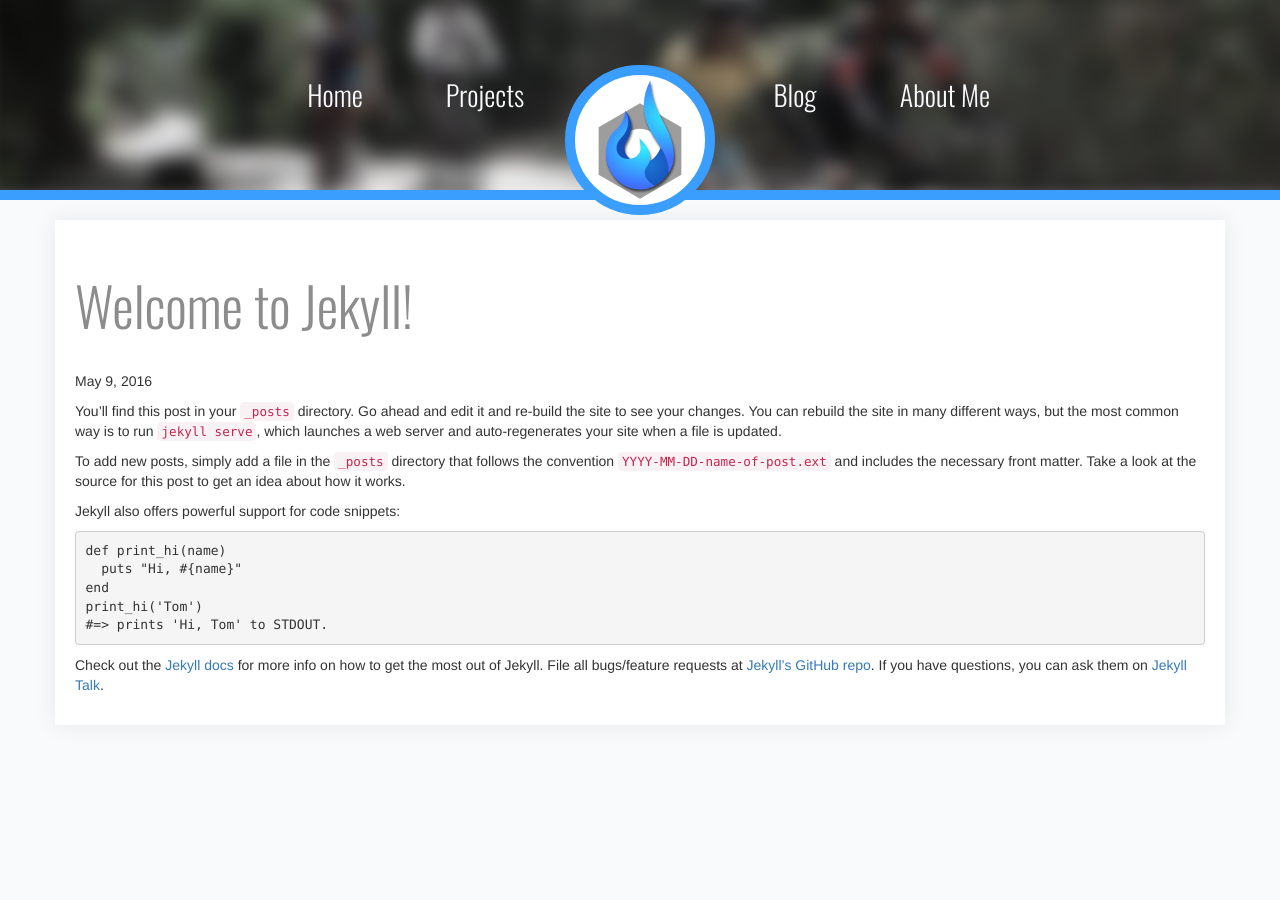
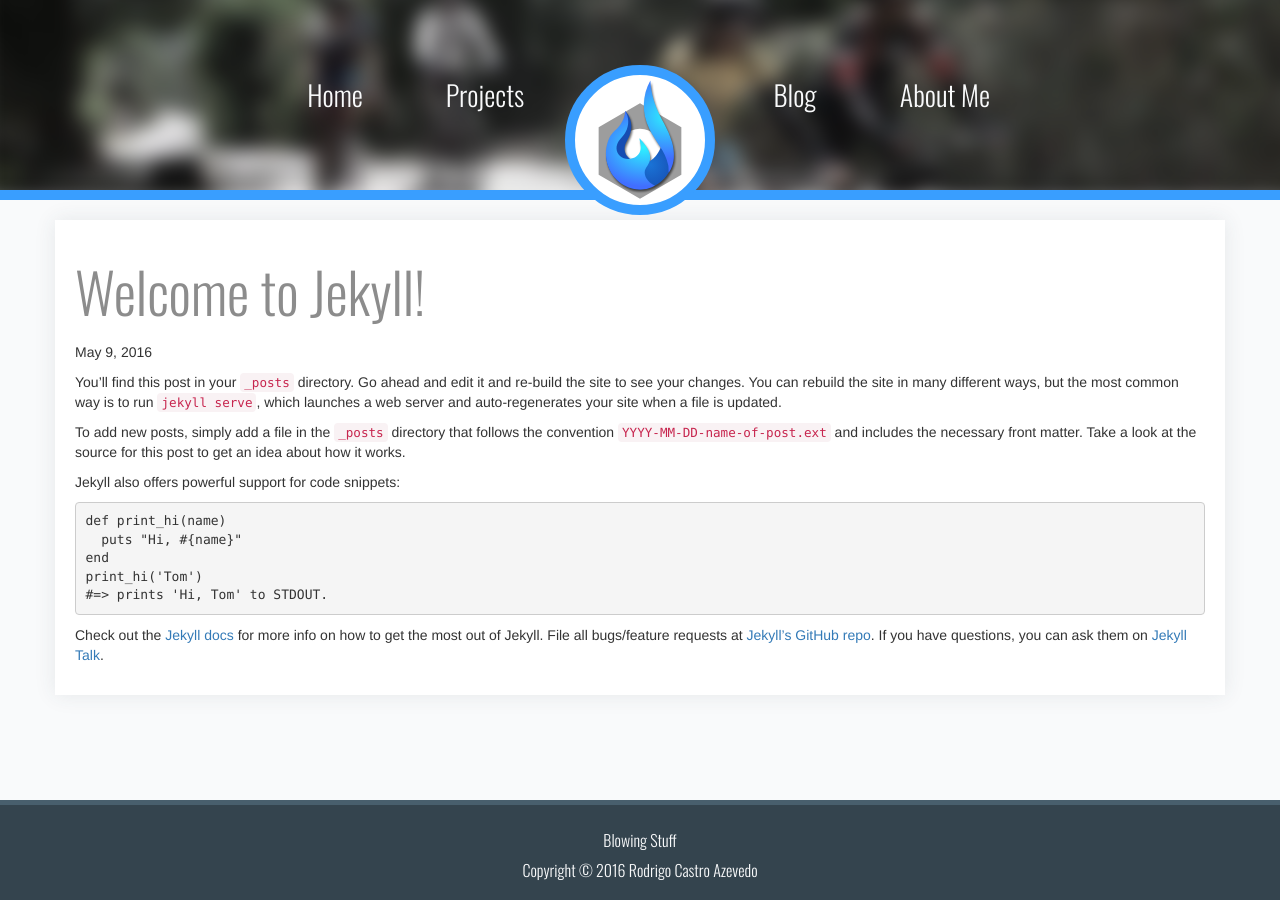
Before and after one commit to roooodcastro/roooodcastro.github.io, a Jekyll site: the page built from _posts/2016-05-09-welcome-to-jekyll.markdown, in a window 1280 px wide. Built offline with Jekyll 4.4.1, drawn with Linux system fonts in a browser that asks for light colours; nearby versions of some CDN libraries.

Commit message:
Added basic blog template

```diff
--- a/_includes/footer.html
+++ b/_includes/footer.html
@@ -0,0 +1,4 @@
+<footer>
+    <p>Blowing Stuff</p>
+    <p>Copyright © 2016 Rodrigo Castro Azevedo</p>
+</footer>
--- a/_includes/header.html
+++ b/_includes/header.html
@@ -26,7 +26,7 @@
                     </a></li>
                 </ul>
                 <ul class="nav navbar-nav right">
-                    <li><a href="#">
+                    <li><a href="/blog">
                         <i class="fa fa-newspaper-o fa-2x"></i><span>Blog</span>
                     </a></li>
                     <li><a href="/about">
--- a/_layouts/default.html
+++ b/_layouts/default.html
@@ -4,11 +4,12 @@
 {% include head.html %}
 
 <body>
+<div class="wrap">
+    {% include header.html %}
 
-{% include header.html %}
-
-<div class="container">
-    {{ content }}
+    <div class="container">
+        {{ content }}
+    </div>
 </div>
 
 {% include footer.html %}
--- a/_posts/2016-05-09-welcome-to-jekyll.markdown
+++ b/_posts/2016-05-09-welcome-to-jekyll.markdown
@@ -1,8 +1,8 @@
 ---
 layout: post
 title:  "Welcome to Jekyll!"
-date:   2016-05-09 16:51:00 -0300
-categories: jekyll update
+date:   2016-05-09 15:52:00 -0300
+categories: blog jekyll
 ---
 You’ll find this post in your `_posts` directory. Go ahead and edit it and re-build the site to see your changes. You can rebuild the site in many different ways, but the most common way is to run `jekyll serve`, which launches a web server and auto-regenerates your site when a file is updated.
 
--- /dev/null
+++ b/_sass/_blog.scss
@@ -0,0 +1,20 @@
+ul.blog-index-list {
+  margin-top: 40px;
+  list-style: none;
+  font-size: 18px;
+  a {
+    font-size: 40px;
+    display: block;
+  }
+  span {
+    color: lighten($COLOR_GRAY, 10%);
+    display: inline-block;
+    font-size: 16px;
+    font-weight: bold;
+    margin-bottom: 20px;
+    small {
+      font-size: 16px;
+      font-weight: normal;
+    }
+  }
+}
--- /dev/null
+++ b/_sass/_footer.scss
@@ -0,0 +1,18 @@
+footer {
+  background-color: $COLOR_GRAY;
+  border-top: 5px solid lighten($COLOR_GRAY, 10%);
+  font-family: Oswald, Helvetica Neue, Helvetica, sans-serif;
+  font-size: 16px;
+  font-weight: 100;
+  padding: 20px;
+  margin: 0;
+  height: 100px;
+  text-align: center;
+  p {
+    color: $COLOR_LIGHT_GRAY;
+    line-height: 30px;
+    margin: 0;
+  }
+}
+
+object { display: none; }
--- a/css/application.scss
+++ b/css/application.scss
@@ -3,32 +3,29 @@
 @charset "utf-8";
 
 @import "../_sass/colors";
+@import "../_sass/fonts";
+@import "../_sass/footer";
 @import "../_sass/navbar";
-@import "../_sass/fonts";
-@import "../_sass/_about.scss";
+@import "../_sass/about.scss";
+@import "../_sass/blog.scss";
 
 html { height: 100%; }
-
-body {
-  background-color: $COLOR_LIGHT_GRAY;
-}
+body { height: 100%; background-color: $COLOR_LIGHT_GRAY; }
 
 h1 {
   font-family: Oswald, Helvetica Neue, Helvetica, sans-serif;
   font-weight: 300;
   color: #8C8C8C;
-  font-size: 6vh;
-  margin: 4vh 0;
+  font-size: 56px;
+  margin: 20px 0;
 }
 
-hr {
-  border-color: darken($COLOR_LIGHT_GRAY, 20%);
-  margin: 20px;
-}
+hr { border-color: darken($COLOR_LIGHT_GRAY, 20%); margin: 20px; }
 
-img.logo {
-  height: 70vh;
-}
+img.logo { height: 70vh; }
+
+.wrap { min-height: 100%; margin-bottom: -100px; }
+.wrap:after { content: ""; display: block; height: 100px; }
 
 .container {
   background-color: white;
@@ -36,17 +33,10 @@
   -moz-box-shadow: 0 0 20px 0 rgba($COLOR_GRAY, 0.1);
   box-shadow: 0 0 20px 0 rgba($COLOR_GRAY, 0.1);
   margin-top: -20px;
+  margin-bottom: 20px;
   padding: 20px;
 }
 
 @media (min-width: 768px) {
   .container { margin-top: 0; }
 }
-
-#groupSalas path {
-  &:hover {
-    fill: darken(#BEBEBE, 10%) !important;
-    stroke: black !important;
-    stroke-width: 2px !important;
-  }
-}
```
Also changed, not shown: blog.html (added, +17 -0 lines).
